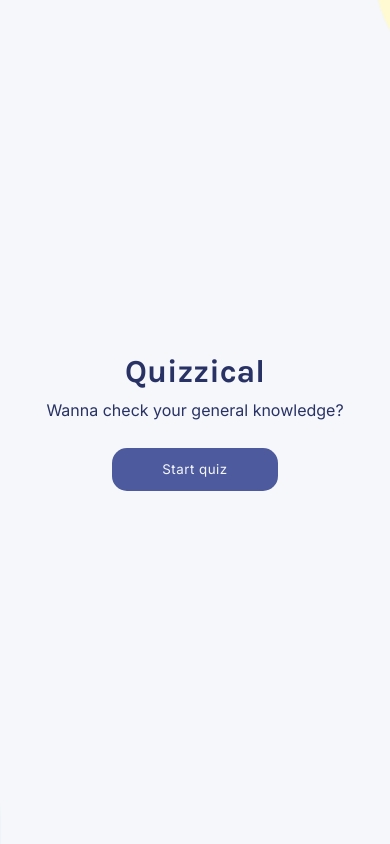
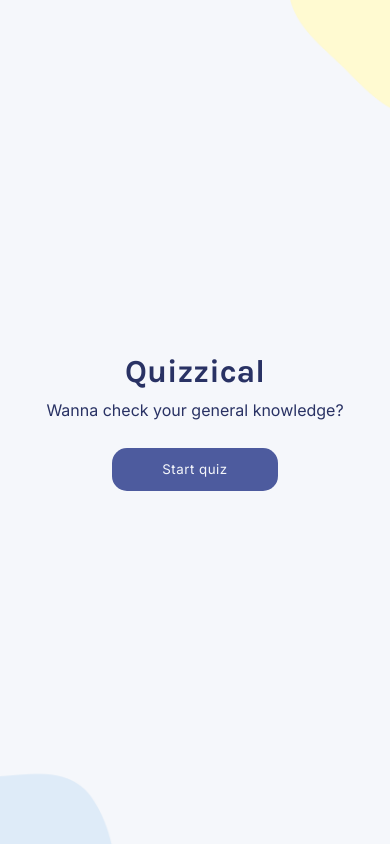
Before and after one commit to dalonsodev/quizzical, a React (Vite) app: page / in a window 390 px wide. Built offline with nearby package versions, Linux system fonts and the light colour scheme.

Commit message:
fix background image responsiveness

```diff
--- a/style.css
+++ b/style.css
@@ -11,6 +11,7 @@
    /* Button colors */
    --btn-primary-color: #F5F7FB;
    --btn-primary-bg: #4D5B9E;
+   --btn-primary-hover: #357abd;
    --btn-alt-color: #293264;
    --btn-alt-bg: transparent;
    --btn-alt-border: #4D5B9E;
@@ -36,6 +37,10 @@ h1, h2, h3, h4, h5, h6 {
    margin: 0;
 }
 
+section {
+   padding: 0 1em;
+}
+
 button {
    color: var(--btn-primary-color);
    background-color: var(--btn-primary-bg);
@@ -55,11 +60,10 @@ button.start {
 button.start:hover,
 button.check:hover,
 button.play-again:hover {
-   background-color: #357abd; /* Oscurecer el color primario */
+   background-color: var(--btn-primary-hover);
 }
 
 body {
-   min-height: 100vh;
    font-family: var(--font-family);
    color: var(--body-color);
    background-color: var(--body-bg);
@@ -70,7 +74,8 @@ body {
 }
 
 main {
-   height: 100%;
+   position: relative;
+   min-height: 100vh;
    display: flex;
    justify-content: center;
 }
@@ -83,6 +88,7 @@ h1.title {
 span.subtitle {
    font-family: var(--alt-font-family);
    margin-bottom: 1.75em;
+   text-align: center;
 }
 
 section.intro {
@@ -139,7 +145,7 @@ section.questions.fade-in > form, section.questions.fade-in .results {
 
 section.questions > form > ul {
    max-width: 400px;
-   padding-top: 24px;
+   padding-top: 1.5em;
 }
 
 li.question {
@@ -237,3 +243,15 @@ button.play-again {
       opacity: 1;
    }
 }
+
+@media (max-width: 450px) {
+   section.questions > form > ul {
+      padding-top: 0.75em;
+   }
+}
+
+@media (max-width: 600px) {
+   body {
+      background-image: url("intro-bg-mobile.png");
+   }
+}
```
Also changed, not shown: intro-bg-mobile.png (added).
